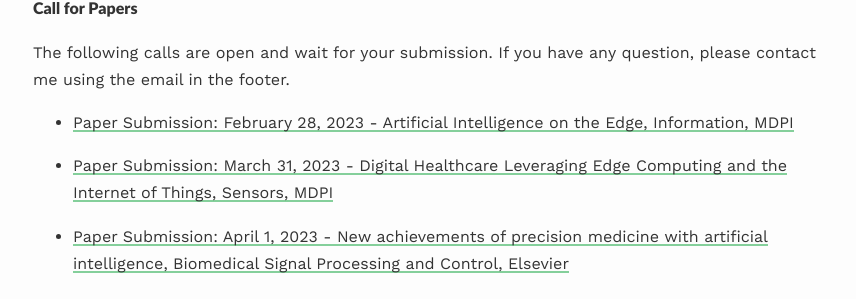
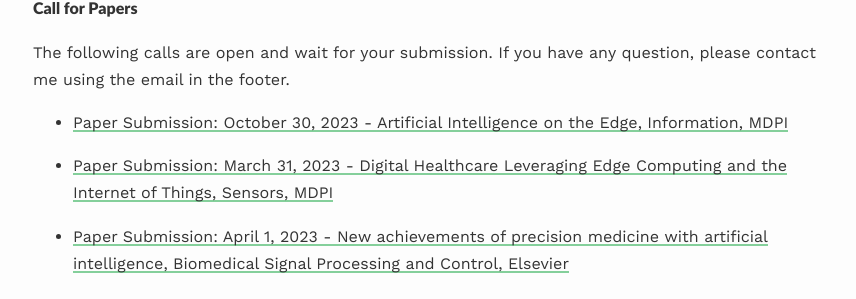
Before and after one commit to lcarnevale/lcarnevale.github.io, a Jekyll site: the page built from _pages/activities.md, in a window 1280 px wide and 900 px high. Shown: the part 171-470 px from the top of the window, without its empty margins (207-1063 px from the left). Built offline with Jekyll 4.4.1, drawn with Linux system fonts in a browser that asks for light colours; nearby versions of some CDN libraries; some web fonts are replaced.

Commit message:
update deadline of SI on MDPI Information

```diff
--- a/_pages/activities.md
+++ b/_pages/activities.md
@@ -8,7 +8,7 @@
 #### Call for Papers
 The following calls are open and wait for your submission. If you have any question, please contact me using the email in the footer.
 
-- [Paper Submission: February 28, 2023 - Artificial Intelligence on the Edge, Information, MDPI](https://www.mdpi.com/journal/information/special_issues/AI_on_the_edge)
+- [Paper Submission: October 30, 2023 - Artificial Intelligence on the Edge, Information, MDPI](https://www.mdpi.com/journal/information/special_issues/AI_on_the_edge)
 
 - [Paper Submission: March 31, 2023 - Digital Healthcare Leveraging Edge Computing and the Internet of Things, Sensors, MDPI](https://www.mdpi.com/journal/sensors/special_issues/digihealth_IoT)
 
```
